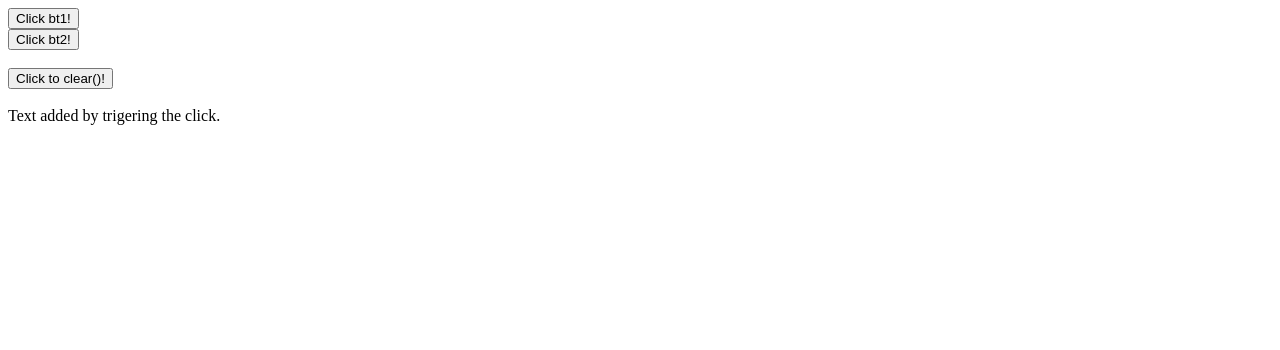
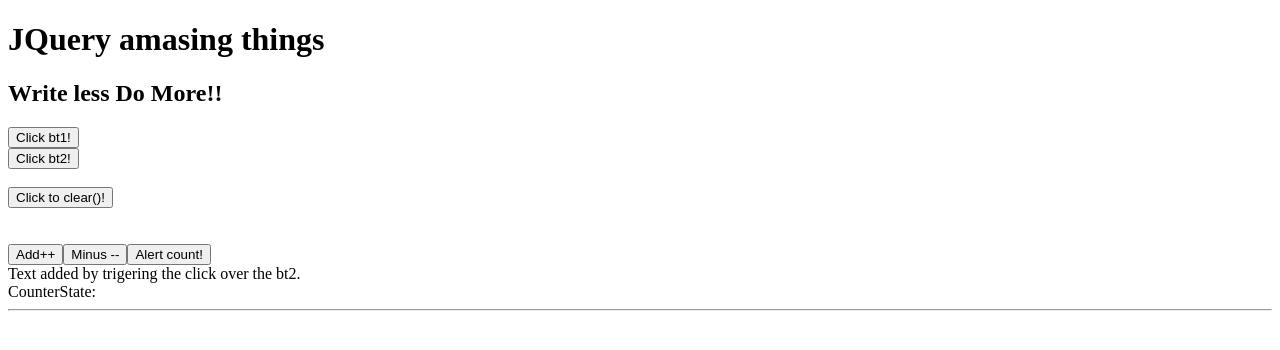
Before and after one commit to konrad2415/JQueryL, a plain HTML site: page src/index.html in a window 1280 px wide. Both pictures are taken after a click on the button "Click bt2!". Drawn offline with Linux system fonts and the light colour scheme.

Commit message:
Some feaatures ordered

```diff
--- a/src/index.html
+++ b/src/index.html
@@ -8,6 +8,8 @@
 
 </head>
 <body>
+    <h1><b>JQuery amasing things</b></h1>
+    <h2><b>Write less Do More!!</b></h2>
     <button id="bt1" class="T2">Click bt1!</button>
     <br/>
     <button id="bt2" class="T2">Click bt2!</button>
@@ -16,8 +18,14 @@
     <button id="bt3" class="T2">Click to clear()!</button>
     <br/>
     <br/>
+    <br/>
+    <button id="add">Add++</button><button id="minus">Minus --</button><button id="countAlert">Alert count!</button>
+    <br/>
     <div id="content"></div>
+    <div id="counting">CounterState:<span id="count"></span></div>
+    <hr>
 
-    <script src="js/app.js"></script>
+
+    <script src="js/app.js" ></script>
 </body>
 </html>
--- a/src/js/app.js
+++ b/src/js/app.js
@@ -7,11 +7,28 @@
 
      // --- Modify the text Property on the div with the id "content"  when the button bt2 is clicked
      $('#bt2').click(function(){
-        $('#content').text('Text added by trigering the click.');
+        $('#content').text('Text added by trigering the click over the bt2.');
      });
 
      // --- Modify the text property on the div to clear its content to NULL
      $('#bt3').click(function(){
          $('#content').text('');
      });
+
+     // -- Create a new counter with twoe buttons add ++ && minus --
+     var c = 0;
+     $('#add').click(function(){
+         $('#count').text(++c);
+     });
+
+     $('#minus').click(function(){
+          $('#count').text(--c);
+     });
+
+     $('#countAlert').click(function(){
+
+        alert($('#counting').text());
+     });
+
   });
+  // --- To do the same with ES6/ES7/ even ES9 ??
```
